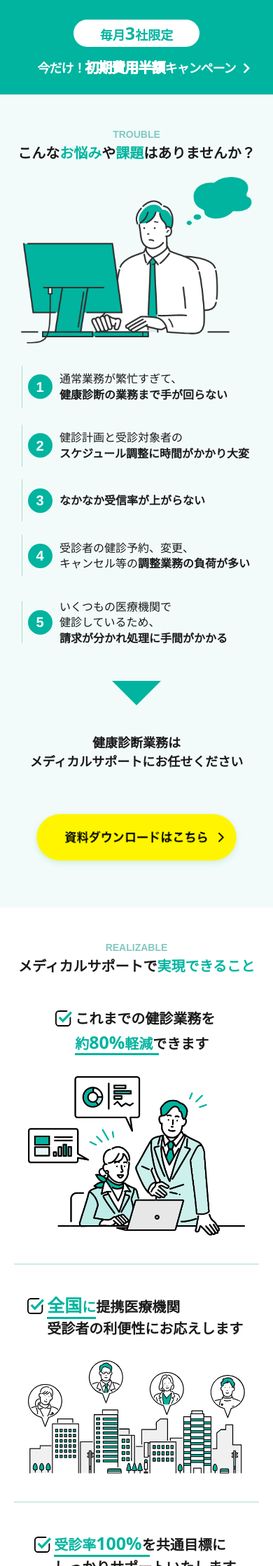
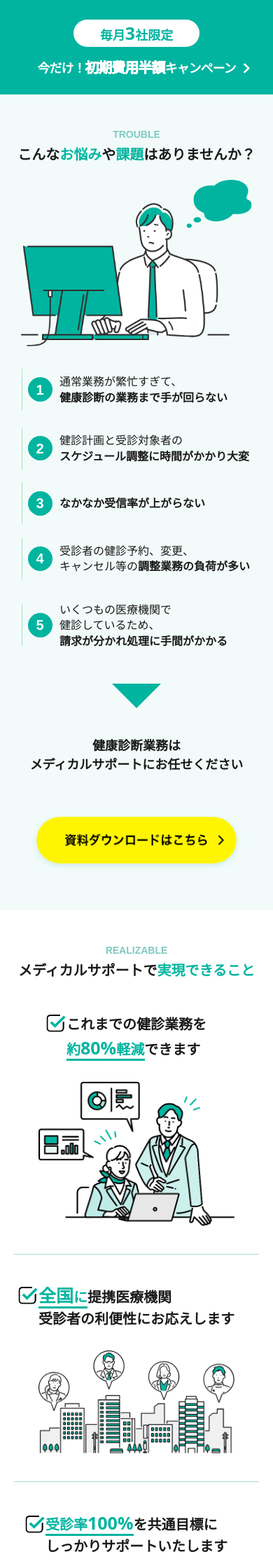
Before and after one commit to Shinohara0319/Shinohara0319.github.io, a PHP site: page / in a window 390 px wide. Shown: the part 762-3000 px from the top of the page at 70% size. Run offline with PHP 8.4, Linux system fonts and the light colour scheme; some web fonts are replaced.

Commit message:
細かいcssの修正

```diff
--- a/lp/MedicalSupport/kenshin-daikou/assets/css/commons/commons.css
+++ b/lp/MedicalSupport/kenshin-daikou/assets/css/commons/commons.css
@@ -154,6 +154,11 @@
   align-items: center;
 }
 
+.is-end {
+  justify-content: flex-end;
+  align-items: center;
+}
+
 .category {
   text-align: center;
   font-size: 16px;
--- a/lp/MedicalSupport/kenshin-daikou/assets/css/estimate-form.css
+++ b/lp/MedicalSupport/kenshin-daikou/assets/css/estimate-form.css
@@ -168,6 +168,18 @@
   position: relative;
   cursor: pointer;
 }
+.estimate__form-box .submit_box .btn_in::before {
+  content: "";
+  position: absolute;
+  top: 40%;
+  right: 20px;
+  width: 10px;
+  height: 10px;
+  border-right: 3px solid #fff;
+  border-top: 3px solid #fff;
+  transform: rotate(45deg);
+  border-radius: 20%;
+}
 .estimate__form-box .submit_box .btn_in .submit_btn {
   width: 100%;
   text-align: center;
@@ -293,5 +305,6 @@
     width: 100%;
     max-width: 100%;
     padding: 15px;
+    font-size: 15px;
   }
 }
--- a/lp/MedicalSupport/kenshin-daikou/assets/css/estimate-thanks.css
+++ b/lp/MedicalSupport/kenshin-daikou/assets/css/estimate-thanks.css
@@ -11,6 +11,7 @@
   text-align: center;
   font-size: 25px;
   letter-spacing: 0;
+  line-height: 1.2;
   margin: 20px 0 100px;
 }
 .download__content-box {
--- a/lp/MedicalSupport/kenshin-daikou/assets/css/shiryou-thanks.css
+++ b/lp/MedicalSupport/kenshin-daikou/assets/css/shiryou-thanks.css
@@ -11,6 +11,7 @@
   text-align: center;
   font-size: 25px;
   letter-spacing: 0;
+  line-height: 1.2;
   margin: 20px 0 100px;
 }
 #thanks .return-to-top {
--- a/lp/MedicalSupport/kenshin-daikou/assets/css/shiryou.css
+++ b/lp/MedicalSupport/kenshin-daikou/assets/css/shiryou.css
@@ -15,6 +15,7 @@
   text-align: center;
   font-size: 25px;
   letter-spacing: 0;
+  line-height: 1.2;
   margin: 20px 0;
 }
 .shiryou__form-box > p {
--- a/lp/MedicalSupport/kenshin-daikou/assets/css/top/estimate.css
+++ b/lp/MedicalSupport/kenshin-daikou/assets/css/top/estimate.css
@@ -8,6 +8,7 @@
   text-align: center;
   font-size: 30px;
   letter-spacing: 0;
+  line-height: 1.2;
   margin: 30px 0 70px;
 }
 .estimate__content-box {
--- a/lp/MedicalSupport/kenshin-daikou/assets/css/top/fv.css
+++ b/lp/MedicalSupport/kenshin-daikou/assets/css/top/fv.css
@@ -75,7 +75,7 @@
 }
 .fv__research {
   position: absolute;
-  bottom: 0;
+  bottom: 10px;
   font-size: 10px;
   letter-spacing: 0;
 }
--- a/lp/MedicalSupport/kenshin-daikou/assets/css/top/grid.css
+++ b/lp/MedicalSupport/kenshin-daikou/assets/css/top/grid.css
@@ -95,3 +95,13 @@
     height: 11px;
   }
 }
+
+@media (max-width: 320px) {
+  .grid__cursor {
+    position: absolute;
+    top: 64px;
+    right: -15px;
+    width: 11px;
+    height: 11px;
+  }
+}
--- a/lp/MedicalSupport/kenshin-daikou/assets/css/top/point.css
+++ b/lp/MedicalSupport/kenshin-daikou/assets/css/top/point.css
@@ -7,6 +7,7 @@
   text-align: center;
   font-size: 30px;
   letter-spacing: 0;
+  line-height: 1.2;
   margin: 30px 0 100px;
 }
 #point > h2 > span {
--- a/lp/MedicalSupport/kenshin-daikou/assets/css/top/realizable.css
+++ b/lp/MedicalSupport/kenshin-daikou/assets/css/top/realizable.css
@@ -7,6 +7,7 @@
   text-align: center;
   font-size: 30px;
   letter-spacing: 0;
+  line-height: 1.2;
   margin: 30px 0 100px;
 }
 #realizable > h2 > span {
@@ -20,6 +21,7 @@
   margin: 100px 60px;
 }
 .realizable__border {
+  position: relative;
   display: block;
   width: 100%;
   height: 1px;
@@ -35,21 +37,6 @@
 .realizable__content-text-box.sp-only {
   display: none;
 }
-.realizable__content-text-box.first .realizable__content-icon {
-  position: relative;
-  right: 10px;
-  bottom: 30px;
-}
-.realizable__content-text-box.second .realizable__content-icon {
-  position: relative;
-  right: 10px;
-  bottom: 20px;
-}
-.realizable__content-text-box.third .realizable__content-icon {
-  position: relative;
-  right: 10px;
-  bottom: 18px;
-}
 .realizable__content-text-box span {
   color: #00b49f;
 }
@@ -60,26 +47,47 @@
   position: relative;
 }
 .realizable__content-text-box.first .realizable__content-text::before {
+  content: url("/kenshin-daikou/assets//img/section_realizable/checking_icon.svg");
+  position: absolute;
+  left: -38px;
+  top: 3px;
+}
+.realizable__content-text-box.first .realizable__content-text::after {
   content: "";
   position: absolute;
   bottom: 0;
-  width: 170px;
+  left: 0;
+  width: 155px;
   height: 3px;
   background-color: #00b49f;
 }
 .realizable__content-text-box.second .realizable__content-text::before {
+  content: url("/kenshin-daikou/assets//img/section_realizable/checking_icon.svg");
+  position: absolute;
+  left: -38px;
+  top: 13px;
+}
+.realizable__content-text-box.second .realizable__content-text::after {
   content: "";
   position: absolute;
   bottom: 40px;
-  width: 100px;
+  left: 0;
+  width: 95px;
   height: 3px;
   background-color: #00b49f;
 }
 .realizable__content-text-box.third .realizable__content-text::before {
+  content: url("/kenshin-daikou/assets//img/section_realizable/checking_icon.svg");
+  position: absolute;
+  left: -38px;
+  top: 17px;
+}
+.realizable__content-text-box.third .realizable__content-text::after {
   content: "";
   position: absolute;
   bottom: 40px;
-  width: 195px;
+  left: 0;
+  width: 172px;
   height: 3px;
   background-color: #00b49f;
 }
@@ -99,6 +107,7 @@
   .realizable__content {
     display: block;
     margin: auto;
+    padding: 0 15px;
   }
   .realizable__border {
     margin: 40px 0;
@@ -118,24 +127,6 @@
     margin: 30px 0 0;
   }
 
-  .realizable__content-text-box.first .realizable__content-icon {
-    position: relative;
-    right: 1vw;
-    bottom: 5.8vw;
-    width: 6.26vw;
-  }
-  .realizable__content-text-box.second .realizable__content-icon {
-    position: relative;
-    right: 1vw;
-    bottom: 4.5vw;
-    width: 6.26vw;
-  }
-  .realizable__content-text-box.third .realizable__content-icon {
-    position: relative;
-    right: 1vw;
-    bottom: 4.4vw;
-    width: 6.26vw;
-  }
   .realizable__content-text-box .realizable__content-text-big {
     font-size: 25px;
   }
@@ -143,28 +134,47 @@
     letter-spacing: 0;
   }
   .realizable__content-text-box.first .realizable__content-text::before {
+    content: url("/kenshin-daikou/assets//img/section_realizable/checking_icon.svg");
+    position: absolute;
+    left: -32px;
+    top: -3px;
+    transform: scale(0.8);
+  }
+  .realizable__content-text-box.first .realizable__content-text::after {
     content: "";
     position: absolute;
     bottom: 0;
     left: 0;
-    width: 30.7vw;
+    width: 112px;
   }
   .realizable__content-text-box.second .realizable__content-text::before {
+    content: url("/kenshin-daikou/assets//img/section_realizable/checking_icon.svg");
+    position: absolute;
+    left: -32px;
+    top: 2px;
+    transform: scale(0.8);
+  }
+  .realizable__content-text-box.second .realizable__content-text::after {
     content: "";
     position: absolute;
-    top: 9vw;
-    bottom: auto;
+    bottom: 30px;
     left: 0;
-    width: 18vw;
+    width: 70px;
     height: 3px;
   }
   .realizable__content-text-box.third .realizable__content-text::before {
+    content: url("/kenshin-daikou/assets//img/section_realizable/checking_icon.svg");
+    position: absolute;
+    left: -32px;
+    top: 4px;
+    transform: scale(0.8);
+  }
+  .realizable__content-text-box.third .realizable__content-text::after {
     content: "";
     position: absolute;
-    top: 9vw;
-    bottom: auto;
+    bottom: 30px;
     left: 0;
-    width: 35vw;
+    width: 126px;
     height: 3px;
   }
 }
--- a/lp/MedicalSupport/kenshin-daikou/assets/css/top/service.css
+++ b/lp/MedicalSupport/kenshin-daikou/assets/css/top/service.css
@@ -7,6 +7,7 @@
   text-align: center;
   font-size: 30px;
   letter-spacing: 0;
+  line-height: 1.2;
   margin: 30px 0 70px;
 }
 .service__content-box {
@@ -19,7 +20,7 @@
 .service__content {
   width: 100%;
   height: 100%;
-  padding: 0 40px;
+  padding: 20px 40px;
 }
 .service__number-box {
   width: 10%;
@@ -27,12 +28,12 @@
   letter-spacing: 0;
   text-align: center;
   font-family: "Gotham", sans-serif;
-  margin: 30px 0 0;
+  padding: 30px 0 0;
 }
 .service__number-text {
   font-size: 16px;
-  font-weight: 500;
-  margin: 0 0 20px;
+  font-weight: 400;
+  padding: 0 0 20px;
 }
 .service__number {
   font-size: 60px;
@@ -89,11 +90,11 @@
     margin: 0 auto 7.692vw;
   }
   .service__content {
-    padding: 5.641vw 3.846vw 8.2vw;
+    padding: 0 3.846vw 8.2vw;
   }
   .service__number-box {
     width: 100%;
-    margin: 10px 0 0;
+    padding: 32px 0 0 0;
   }
   .service__number-text {
     font-size: 14px;
--- a/lp/MedicalSupport/kenshin-daikou/assets/css/top/trouble.css
+++ b/lp/MedicalSupport/kenshin-daikou/assets/css/top/trouble.css
@@ -7,6 +7,7 @@
   text-align: center;
   font-size: 30px;
   letter-spacing: 0;
+  line-height: 1.2;
   margin: 30px 0;
 }
 #trouble > h2 > span {
--- a/lp/MedicalSupport/kenshin-daikou/index.php
+++ b/lp/MedicalSupport/kenshin-daikou/index.php
@@ -236,9 +236,6 @@
           <div>
             <div class="realizable__content flex">
               <div class="realizable__content-text-box first flex is-center sp-only">
-                <div class="realizable__content-icon">
-                  <img src="/kenshin-daikou/assets/img/section_realizable/checking_icon.svg" alt="realizable__checking_icon" />
-                </div>
                 <div class="realizable__content-text flex is-center">
                   <p>
                     これまでの健診業務を<br /><span>約<span class="realizable__content-text-big">80%</span>軽減</span>できます
@@ -248,10 +245,7 @@
               <div class="realizable__content-image flex is-center">
                 <img src="/kenshin-daikou/assets/img/section_realizable/image1.png" alt="section_realizable/image1.png" />
               </div>
-              <div class="realizable__content-text-box first flex is-center pc-only">
-                <div class="realizable__content-icon">
-                  <img src="/kenshin-daikou/assets/img/section_realizable/checking_icon.svg" alt="realizable__checking_icon" />
-                </div>
+              <div class="realizable__content-text-box first flex is-end pc-only">
                 <div class="realizable__content-text flex is-center">
                   <p>
                     これまでの健診業務を<br /><span>約<span class="realizable__content-text-big">80%</span>軽減</span>できます
@@ -261,10 +255,14 @@
             </div>
             <div class="realizable__border"></div>
             <div class="realizable__content flex">
-              <div class="realizable__content-text-box second flex is-center">
-                <div class="realizable__content-icon">
-                  <img src="/kenshin-daikou/assets/img/section_realizable/checking_icon.svg" alt="realizable__checking_icon" />
+              <div class="realizable__content-text-box second flex is-start pc-only">
+                <div class="realizable__content-text flex is-center">
+                  <p>
+                    <span><span class="realizable__content-text-big">全国</span>に</span>提携医療機関<br />受診者の利便性にお応えします
+                  </p>
                 </div>
+              </div>
+              <div class="realizable__content-text-box second flex is-center sp-only">
                 <div class="realizable__content-text flex is-center">
                   <p>
                     <span><span class="realizable__content-text-big">全国</span>に</span>提携医療機関<br />受診者の利便性にお応えします
@@ -278,9 +276,6 @@
             <div class="realizable__border"></div>
             <div class="realizable__content flex">
               <div class="realizable__content-text-box third flex is-center sp-only">
-                <div class="realizable__content-icon">
-                  <img src="/kenshin-daikou/assets/img/section_realizable/checking_icon.svg" alt="realizable__checking_icon" />
-                </div>
                 <div class="realizable__content-text flex is-center">
                   <p>
                     <span>受診率<span class="realizable__content-text-big">100%</span></span>を共通目標に<br />しっかりサポートいたします
@@ -290,10 +285,7 @@
               <div class="realizable__content-image flex is-center">
                 <img src="/kenshin-daikou/assets/img/section_realizable/image3.png" alt="section_realizable/image3.png" />
               </div>
-              <div class="realizable__content-text-box third flex is-center pc-only">
-                <div class="realizable__content-icon">
-                  <img src="/kenshin-daikou/assets/img/section_realizable/checking_icon.svg" alt="realizable__checking_icon" />
-                </div>
+              <div class="realizable__content-text-box third flex is-end pc-only">
                 <div class="realizable__content-text flex is-center">
                   <p>
                     <span>受診率<span class="realizable__content-text-big">100%</span></span>を共通目標に<br />しっかりサポートいたします
```
Also changed, not shown: lp/MedicalSupport/kenshin-daikou/assets/css/shiryou-form.css (+13 -2 lines), lp/MedicalSupport/kenshin-daikou/assets/img/download/download-icon.svg (added).
